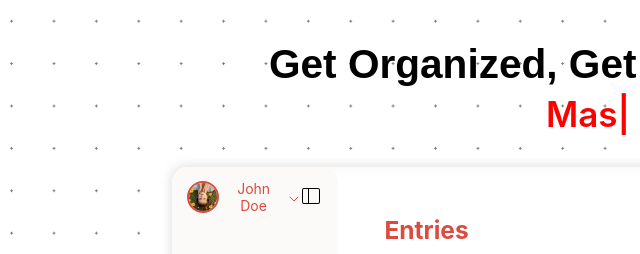
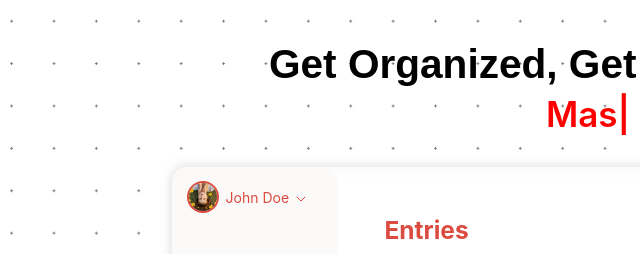
Before and after one commit to GoncaloJoseMoura/todo-list, a website built with webpack: page src/index.html in a window 1280 px wide. Shown: the top 254 px of the page, 52-692 px from the left. Built offline with nearby package versions, Linux system fonts and the light colour scheme.

Commit message:
Remove sidebar icon

```diff
--- a/src/index.html
+++ b/src/index.html
@@ -29,10 +29,6 @@
                     </button>
 
                 </div>
-
-                <button>
-                    <svg xmlns="http://www.w3.org/2000/svg" width="24" height="24" fill="none" viewBox="0 0 24 24"><path fill="currentColor" fill-rule="evenodd" d="M19 4.001H5a2 2 0 0 0-2 2v12a2 2 0 0 0 2 2h14a2 2 0 0 0 2-2v-12a2 2 0 0 0-2-2Zm-15 2a1 1 0 0 1 1-1h4v14H5a1 1 0 0 1-1-1v-12Zm6 13h9a1 1 0 0 0 1-1v-12a1 1 0 0 0-1-1h-9v14Z" clip-rule="evenodd"></path></svg>
-                </button>
 
 
             </div>
```
